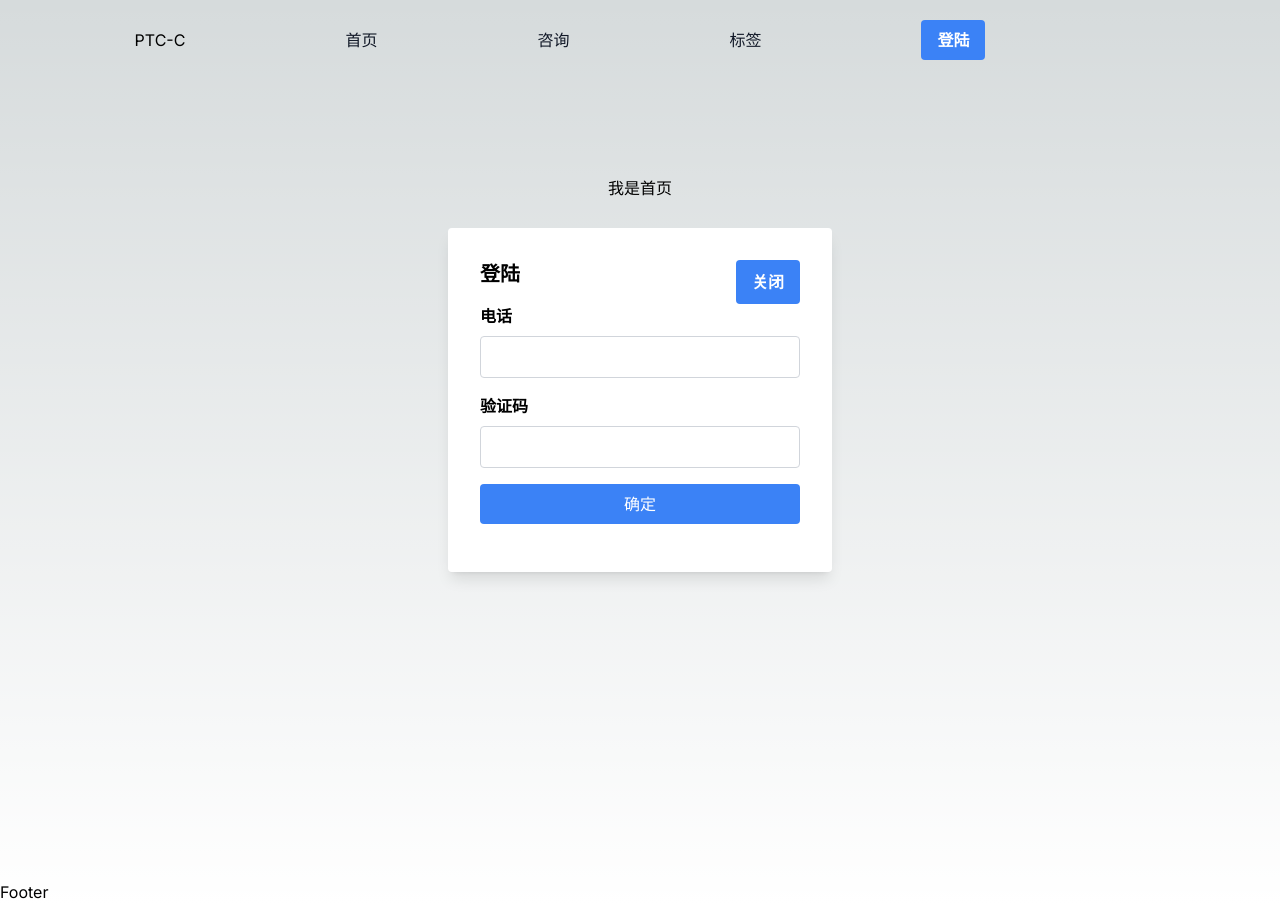
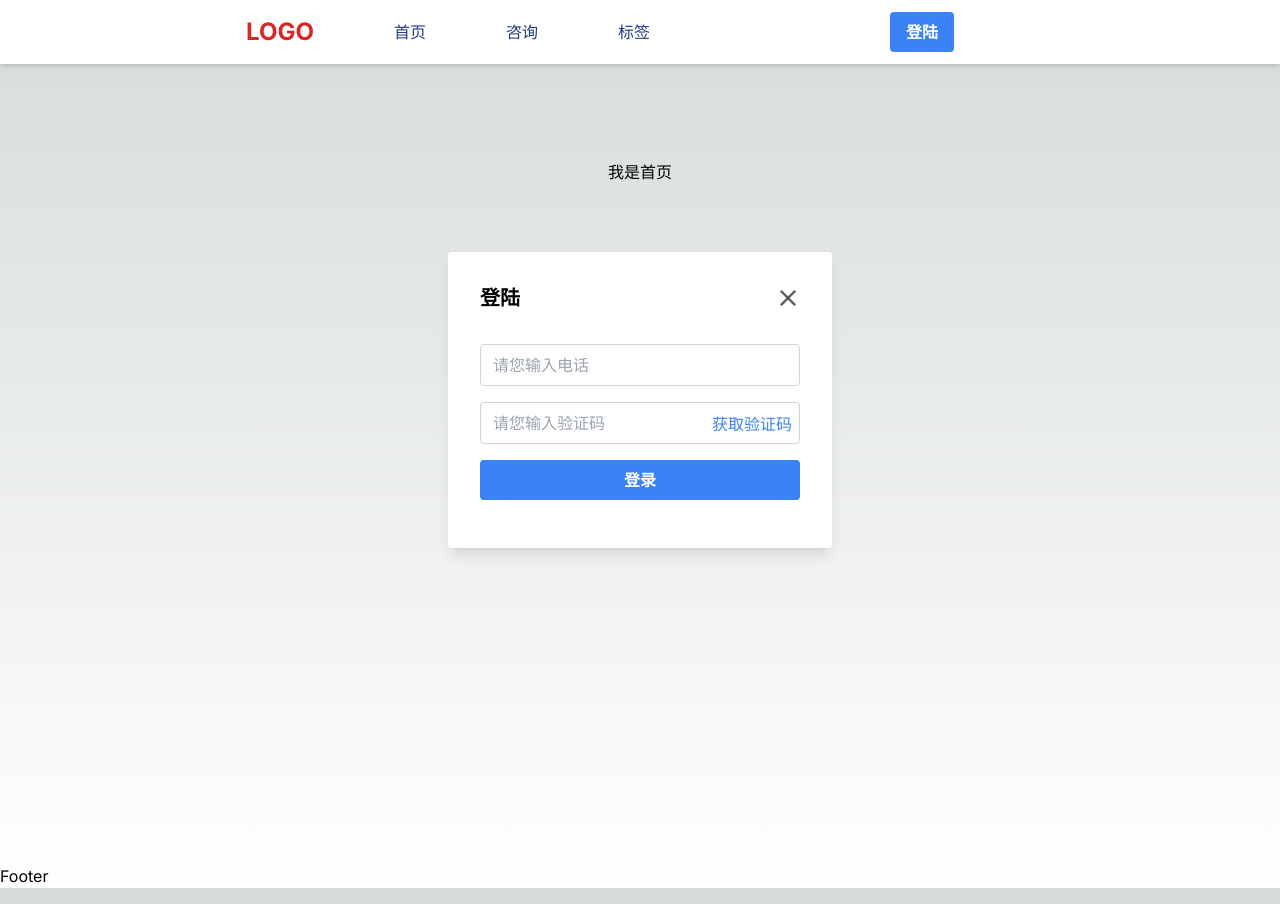
Before and after one commit to PengchengPtc/next-learning, a Next.js app: page / in a window 1280 px wide. Both pictures are taken after a click on the button "登陆". Built offline with nearby package versions, Linux system fonts and the light colour scheme.

Commit message:
完善了登录表单和导航栏样式

```diff
--- /dev/null
+++ b/app/components/CountDown/index.tsx
@@ -0,0 +1,30 @@
+import { useState, useEffect } from "react";
+
+interface IProps {
+  time: number;
+  onEnd: Function;
+}
+
+export const CountDown = (props: IProps) => {
+  const { time, onEnd } = props;
+  const [count, setCount] = useState(time || 60);
+
+  useEffect(() => {
+    const id = setInterval(() => {
+      setCount((count) => {
+        if (count === 0) {
+          clearInterval(id);
+          onEnd && onEnd();
+          return count;
+        }
+        return count - 1;
+      });
+    }, 1000);
+    return () => {
+      // 清除定时器
+      clearInterval(id);
+    };
+  }, [time, onEnd]);
+
+  return <div className="text-[#909090]">{`${count}秒后重新发送`}</div>;
+};
--- a/app/components/LoginModal.tsx
+++ b/app/components/LoginModal.tsx
@@ -1,6 +1,7 @@
 import React, { useEffect, useState } from "react";
-import { PTCModal, PTCForm, PTCFormInput } from "./Ui";
+import { PTCModal, PTCForm, PTCFormInput, PTCButton } from "./Ui";
 import { useForm } from "./Ui/PTCForm";
+import { CountDown } from "./CountDown";
 
 interface LoginModalProps {
   isOpen: boolean;
@@ -10,11 +11,18 @@ interface LoginModalProps {
 export function LoginModal(props: LoginModalProps) {
   const form = useForm();
   const { isOpen, setIsOpen } = props;
-//   useEffect(() => {
-//     // Set default values when component mounts
-//     form.setValue("phone", "15555555878");
-//     form.setValue("verifyCode", "123456");
-//   }, []);
+  const [isShowVerifyCode, setIsShowVerifyCode] = useState(false);
+  const onFinish = () => {
+    console.log("form.values", form.values);
+  };
+
+  const handleGetVerifyCode = () => {
+    setIsShowVerifyCode(true);
+  };
+  const handleCountDownEnd = () => {
+    setIsShowVerifyCode(false);
+  };
+
   return (
     <PTCModal
       title="登陆"
@@ -24,8 +32,21 @@ export function LoginModal(props: LoginModalProps) {
       }}
     >
       <PTCForm form={form}>
-        <PTCFormInput name="phone" label="电话" initValue="15555555878"/>
-        <PTCFormInput name="verifyCode" label="验证码" initValue="15555555878"/>
+        <PTCFormInput name="phone" label="电话" initValue="15555555878" />
+        <PTCFormInput name="verifyCode" label="验证码" initValue="15555555878" inputWidth='50px'>
+          <span
+            className="text-blue-500  cursor-pointer"
+            onClick={handleGetVerifyCode}
+          >
+            {isShowVerifyCode ? (
+              <CountDown time={10} onEnd={handleCountDownEnd} />
+            ) : (
+              "获取验证码"
+            )}
+          </span>
+        </PTCFormInput>
+
+        <PTCButton onClick={onFinish}>登录</PTCButton>
       </PTCForm>
     </PTCModal>
   );
--- a/app/components/Navbar/index.tsx
+++ b/app/components/Navbar/index.tsx
@@ -10,32 +10,29 @@ import { LoginModal } from "@/components/LoginModal";
 export default function Navbar() {
   const [isOpen, setIsOpen] = useState(false);
   return (
-    <div className="flex justify-center items-center gap-40 h-20">
-      <section className=""> PTC-C </section>
-      <section className="flex gap-40">
+    <div className="flex justify-center items-center gap-20 h-16 bg-white shadow-md p-4">
+      <section className="text-2xl font-bold text-red-600"> LOGO </section>
+      <section className="flex gap-60">
+        <section className="flex gap-20 items-center">
           {navs.map((nav) => {
             return (
-            <Link
-              className="flex justify-center items-center"
-              href={nav?.path}
-              key={nav?.name}
-            >
-              <div className="text-gray-900 hover:text-gray-600">
+              <Link href={nav?.path} key={nav?.name}>
+                <div className="text-blue-900 hover:text-yellow-600 cursor-pointer">
                   {nav.name}
                 </div>
               </Link>
             );
           })}
+        </section>
         <PTCButton
           onClick={() => {
-            console.log("click, open modal");
             setIsOpen(true);
           }}
         >
           登陆
         </PTCButton>
+      </section>
       <LoginModal isOpen={isOpen} setIsOpen={setIsOpen} />
-      </section>
     </div>
   );
 }
--- a/app/components/Ui/PTCForm.tsx
+++ b/app/components/Ui/PTCForm.tsx
@@ -20,6 +20,7 @@ export const useForm = () => {
 interface PTCFormProps {
   form: any;
   children: React.ReactNode;
+  onSubmit?: (values: FormValues) => void;
 }
 
 export const PTCForm = (props: PTCFormProps) => {
@@ -66,7 +67,8 @@ export const PTCForm = (props: PTCFormProps) => {
 
   const handleSubmit = (event: any) => {
     event.preventDefault();
-    alert(JSON.stringify(form.values, null, 2));
+    props.onSubmit && props.onSubmit(form.values);
+    console.log("form.values", form.values);
     form.reset();
   };
 
@@ -83,11 +85,11 @@ export const PTCForm = (props: PTCFormProps) => {
   return (
     <form onSubmit={handleSubmit} className="flex flex-col space-y-4">
       {childrenWithProps}
-      <input
+      {/* <input
         type="submit"
         value="确定"
         className="px-3 py-2 bg-blue-500 text-white cursor-pointer rounded"
-      />
+      /> */}
     </form>
   );
 };
--- a/app/components/Ui/PTCFormInput.tsx
+++ b/app/components/Ui/PTCFormInput.tsx
@@ -1,6 +1,4 @@
-"use client";
-
-import React from "react";
+import React from 'react';
 
 interface PTCFormInputProps {
   name?: string;
@@ -8,25 +6,31 @@ interface PTCFormInputProps {
   value?: string;
   onChange?: (event: React.ChangeEvent<HTMLInputElement>) => void;
   initValue?: string;
+  children?: React.ReactNode;
+  inputWidth?: string;
 }
 
 export const PTCFormInput: React.FC<PTCFormInputProps> = (
   props: PTCFormInputProps
 ) => {
-  const { name, label, value, onChange } = props;
+  const { name, label, value, onChange, children, inputWidth = '100%' } = props;
+  const paddingRight = value ? `calc(100% - ${inputWidth})` : '0px'; // 用户输入内容后，调整 paddingRight
+
   return (
-    <div className="flex flex-col space-y-2">
-      <label htmlFor={name} className="font-semibold">
-        {label}
-      </label>
+    <div className="relative flex flex-col space-y-2 w-full">
       <input
         type="text"
         id={name}
         name={name}
         value={value}
         onChange={onChange}
-        className="px-3 py-2 border border-gray-300 rounded"
+        className="px-3 py-2 border border-gray-300 rounded w-full"
+        placeholder={`请您输入${label}`}
+        style={{ paddingRight }} // 使用 paddingRight 限制输入文本的区域长度
       />
+      <div className="absolute top-0.5 right-2 flex items-center">
+        {children}
+      </div>
     </div>
   );
 };
--- a/app/components/Ui/PTCModal.tsx
+++ b/app/components/Ui/PTCModal.tsx
@@ -1,7 +1,8 @@
 "use client";
 
 import React from "react";
-import { PTCButton } from "./PTCButton";
+import Image from "next/image";
+import close from "@/assets/close.png";
 
 interface PTCModalProps {
   children?: React.ReactNode | string;
@@ -19,11 +20,15 @@ export const PTCModal: React.FC<PTCModalProps> = (props: PTCModalProps) => {
         <div className="fixed inset-0 overflow-y-auto">
           <div className="flex items-center justify-center min-h-screen">
             <div className="bg-white p-8 rounded shadow-lg w-96">
-              <div className="flex justify-between">
-                <div className="text-xl font-bold mb-4">{title}</div>
-                <PTCButton onClick={props.onClose}>关闭</PTCButton>
+              <div className="flex justify-between items-center mb-8">
+                <div className="text-xl font-bold ">{title}</div>
+                <Image
+                  className="h-6 w-6 cursor-pointer"
+                  onClick={props.onClose}
+                  src={close}
+                  alt="Close button"
+                />
               </div>
-
               <div className="mb-4">{children}</div>
               <div className="flex justify-end"></div>
             </div>
```
Also changed, not shown: app/assets/close.png (added). Lines whose indentation alone changed are shown as unchanged.
